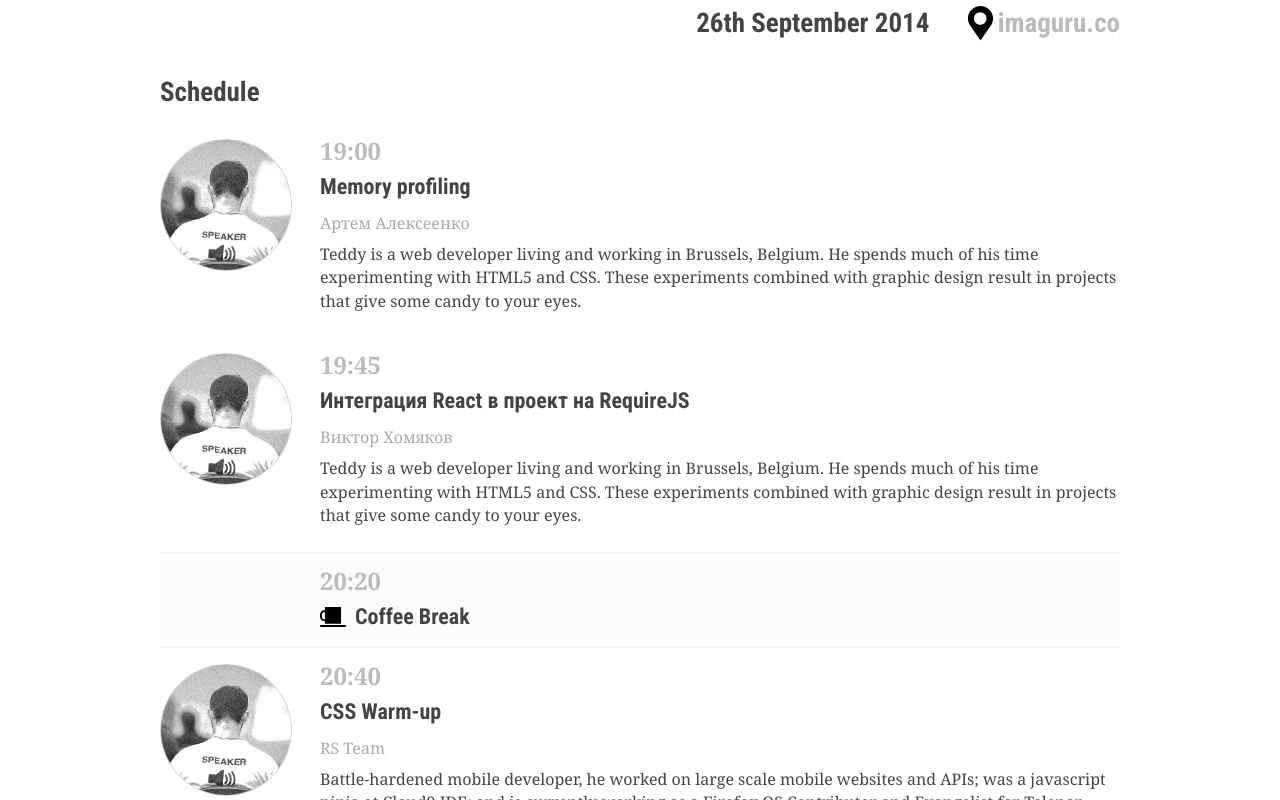
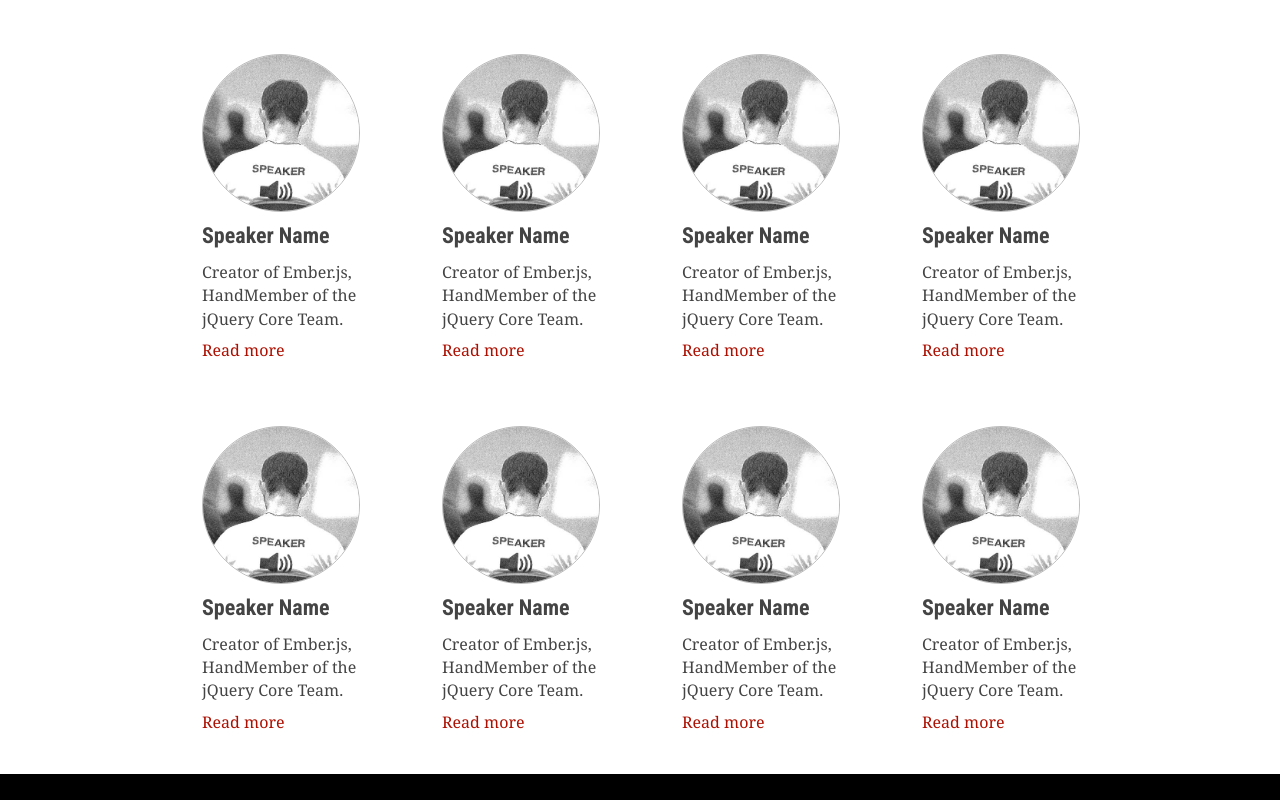
Before and after one commit to sonejka/rs-site, a website: page app/hall-of-fame.html in a window 1280 px wide. Shown: the part 138-938 px from the top of the page. Drawn offline with nearby package versions, Linux system fonts and the light colour scheme; files that its build step writes are made by us from their sources; a web font is replaced by a local one.

Commit message:
added hall-of-fame page

```diff
--- a/app/index.html
+++ b/app/hall-of-fame.html
@@ -31,9 +31,9 @@
         <a id="nav-btn" onclick="toggleClass()" href="javascript:void(0);" class="nav-btn">&#x2261;</a>
         <nav id="nav" class="vertical-mode-closed">
             <ul class="nav">
-                <li class="active"><a href="index.html">About RS</a></li>
+                <li><a href="index.html">About RS</a></li>
+                <li class="active"><a href="hall-of-fame.html">Hall of Fame</a></li>
                 <li><a href="contacts.html">Contact us</a></li>
-                <li><a href="hall-of-fame.html">Hall of Fame</a></li>
             </ul>
         </nav>
 
@@ -42,74 +42,72 @@
     </div>
 </header>
 <section class="banner text-right">
-    <h1>The Rolling Scopes #12</h1>
-    <h2>26th September 2014  <a class="location" href="http://imaguru.co/ru">imaguru.co</a></h2>
+    <h1>Our Speakers</h1>
  </section>
 
-<section class="schedule">
-    <h2>Schedule</h2>
+<section>
+    <ul class="speakers-list">
+        <li><img class="round-img" src="images/unknown_speaker.jpg" alt=""/>
 
-    <ul class="schedule-full">
-        <li>
-            <img class="speaker-photo" src="images/unknown_speaker.jpg" alt="photo speaker"/>
+            <h3>Speaker Name</h3>
 
-            <p class="time">19:00</p>
+            <p class="about-speaker">Creator of Ember.js, HandMember of the jQuery Core Team. </p>
+            <a href="#">Read more</a>
+        </li>
+        <li><img class="round-img" src="images/unknown_speaker.jpg" alt=""/>
 
-            <h3>Memory profiling</h3>
+            <h3>Speaker Name</h3>
 
-            <p class="speaker-name">Артем Алексеенко</p>
+            <p class="about-speaker">Creator of Ember.js, HandMember of the jQuery Core Team. </p>
+            <a href="#">Read more</a>
+        </li>
+        <li><img class="round-img" src="images/unknown_speaker.jpg" alt=""/>
 
-            <p>Teddy is a web developer living and working in Brussels, Belgium. He spends much of his time
-                experimenting with HTML5 and CSS. These experiments combined with graphic design result in projects that
-                give some candy to your eyes.</p>
+            <h3>Speaker Name</h3>
+
+            <p class="about-speaker">Creator of Ember.js, HandMember of the jQuery Core Team. </p>
+            <a href="#">Read more</a>
         </li>
-        <li>
-            <img class="speaker-photo" src="images/unknown_speaker.jpg" alt="photo speaker"/>
+        <li><img class="round-img" src="images/unknown_speaker.jpg" alt=""/>
 
-            <p class="time">19:45</p>
+            <h3>Speaker Name</h3>
 
-            <h3>Интеграция React в проект на RequireJS</h3>
+            <p class="about-speaker">Creator of Ember.js, HandMember of the jQuery Core Team. </p>
+            <a href="#">Read more</a>
+        </li>
+        <li><img class="round-img" src="images/unknown_speaker.jpg" alt=""/>
 
-            <p class="speaker-name">Виктор Хомяков</p>
+            <h3>Speaker Name</h3>
 
-            <p>Teddy is a web developer living and working in Brussels, Belgium. He spends much of his time
-                experimenting with HTML5 and CSS. These experiments combined with graphic design result in projects that
-                give some candy to your eyes.</p>
+            <p class="about-speaker">Creator of Ember.js, HandMember of the jQuery Core Team. </p>
+            <a href="#">Read more</a>
         </li>
-        <li class="break">
-            <p class="time">20:20 </p>
+        <li><img class="round-img" src="images/unknown_speaker.jpg" alt=""/>
 
-            <h3><span class="icon-coffee">&nbsp;</span> Coffee Break</h3>
+            <h3>Speaker Name</h3>
+
+            <p class="about-speaker">Creator of Ember.js, HandMember of the jQuery Core Team. </p>
+            <a href="#">Read more</a>
         </li>
-        <li>
-            <img class="speaker-photo" src="images/unknown_speaker.jpg" alt="photo speaker"/>
+        <li><img class="round-img" src="images/unknown_speaker.jpg" alt=""/>
 
-            <p class="time">20:40</p>
+            <h3>Speaker Name</h3>
 
-            <h3>CSS Warm-up</h3>
+            <p class="about-speaker">Creator of Ember.js, HandMember of the jQuery Core Team. </p>
+            <a href="#">Read more</a>
+        </li>
+        <li><img class="round-img" src="images/unknown_speaker.jpg" alt=""/>
 
-            <p class="speaker-name">RS Team</p>
+            <h3>Speaker Name</h3>
 
-            <p>Battle-hardened mobile developer, he worked on large scale mobile websites and APIs; was a javascript
-                ninja at Cloud9 IDE; and is currently working as a Firefox OS Contributor and Evangelist for
-                Telenor.</p>
-        </li>
-        <li>
-            <img class="speaker-photo" src="images/unknown_speaker.jpg" alt="photo speaker"/>
-
-            <p class="time">21:20</p>
-
-            <h3>The Y Combinator explained with JavaScript</h3>
-
-            <p class="speaker-name">by Jan Jongboom</p>
-
-            <p>Battle-hardened mobile developer, he worked on large scale mobile websites and APIs; was a javascript
-                ninja at Cloud9 IDE; and is currently working as a Firefox OS Contributor and Evangelist for
-                Telenor.</p>
+            <p class="about-speaker">Creator of Ember.js, HandMember of the jQuery Core Team. </p>
+            <a href="#">Read more</a>
         </li>
     </ul>
 
+
 </section>
+
 <footer>
     <div class="footer-nav-wrap">
         <ul class="footer-nav">
--- a/app/styles/main.css
+++ b/app/styles/main.css
@@ -87,6 +87,12 @@ h6 {
 
 .text-center {
     text-align: center !important
+}
+
+.round-img {
+    width: 15em;
+    height: 15em;
+    border-radius: 50%;
 }
 
 /*************  header ************/
@@ -234,12 +240,14 @@ header {
     line-height: 1.1em;
     font-family: 'Roboto Condensed', sans-serif;
 }
+
 .banner p {
     color: #444;
     padding: 0;
     font-size: 180%;
     line-height: 1.5em;
 }
+
 .location {
     display: inline-block;
     padding-left: 1.3em;
@@ -249,6 +257,7 @@ header {
     color: #bbb;
     margin-left: 1em;
 }
+
 /**************    section  ******************/
 section {
     max-width: 960px;
@@ -256,6 +265,8 @@ section {
     margin: 0 auto;
     box-sizing: border-box;
     text-align: left;
+    overflow: hidden;
+    clear: both;
 }
 
 /**************   schedule  ******************/
@@ -266,6 +277,7 @@ section {
     width: 30px;
     height: 26px;
 }
+
 .schedule-full {
     list-style-type: none;
     padding-bottom: 4em;
@@ -282,6 +294,7 @@ section {
     border-bottom: 1px solid #f2f2f2;
     background: #fbfbfb;
 }
+
 .schedule-full .break h3 {
     margin-bottom: 0;
 }
@@ -303,6 +316,27 @@ section {
 
 .schedule-full .speaker-name {
     color: #aaa;
+}
+
+/**************   speakers  ******************/
+
+.speakers-list {
+    display: flex;
+    flex-flow: row wrap;
+    list-style-type: none;
+}
+
+.speakers-list li {
+    width: 220px;
+    margin: 0 auto;
+    padding: 2em;
+    box-sizing: border-box;
+}
+
+.speakers-list li img {
+    width: 100%;
+    height: auto;
+    border: 1px solid #bbb;
 }
 
 /**************   footer   ******************/
```
